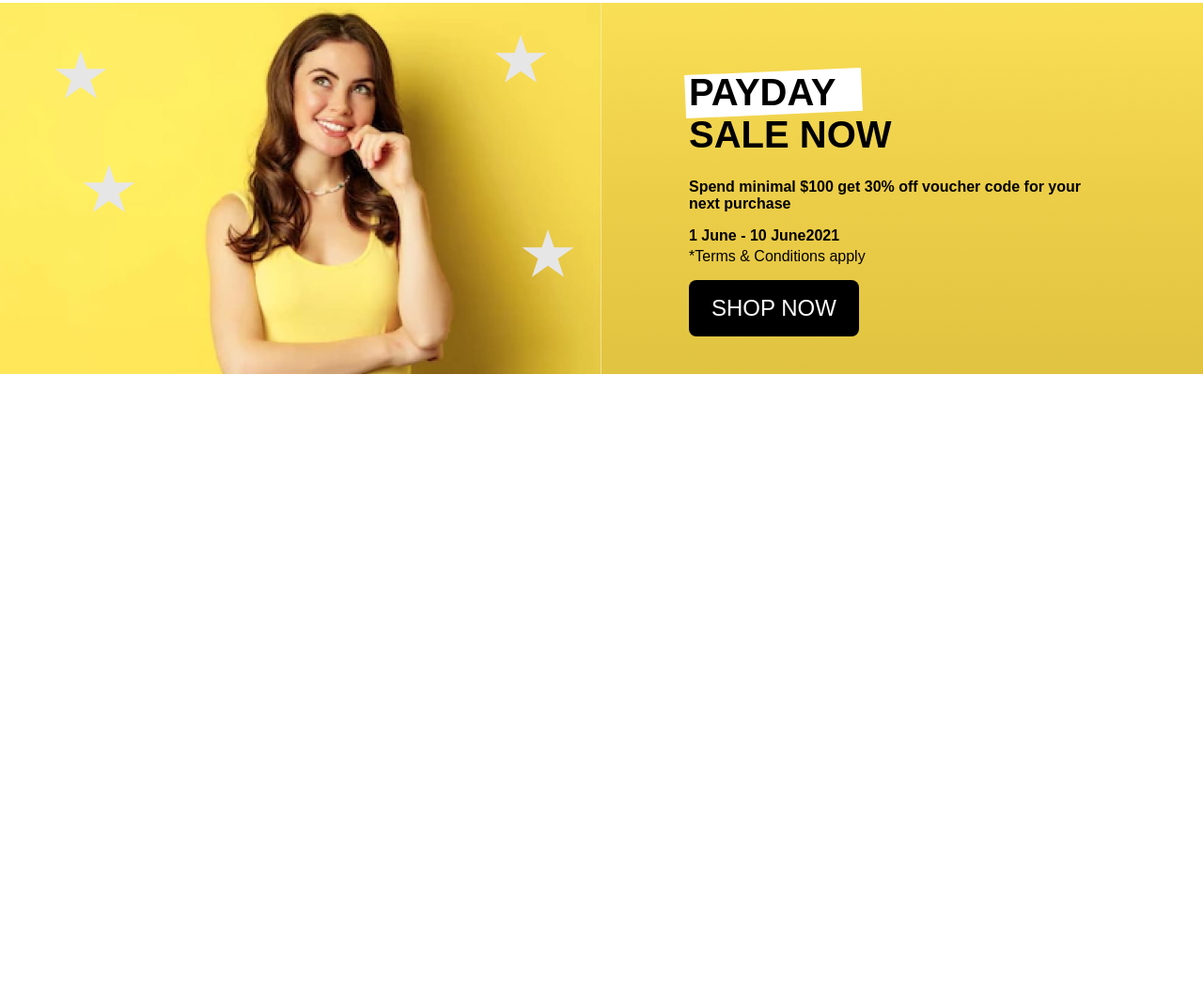
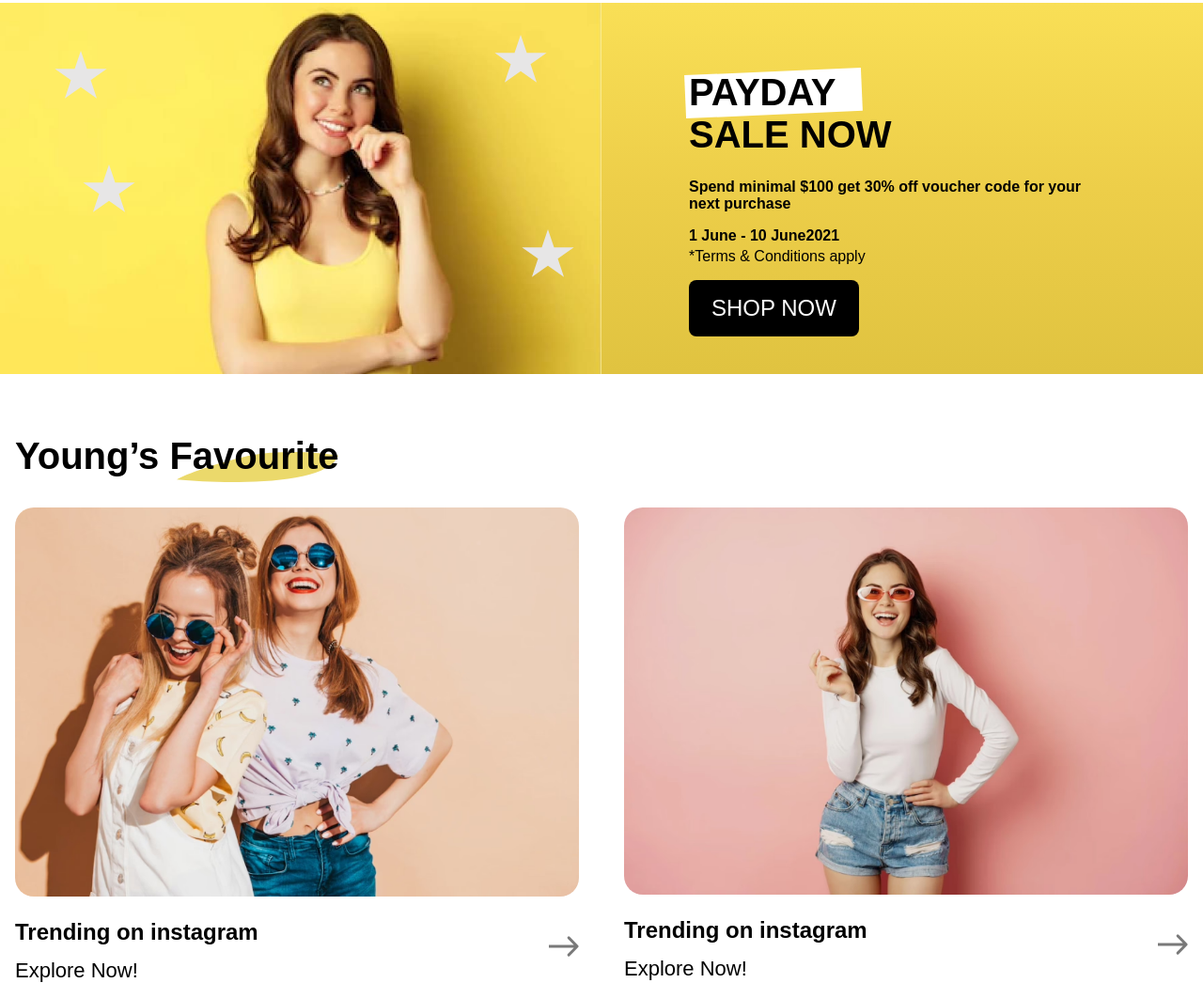
Before and after one commit to Devchris256/shopping-web, a website: page index.html in a window 1280 px wide. Shown: the part 1714-2760 px from the top of the page at 94% size. Before the commit the page ends 2144 px from the top, so only its background shows below. Drawn offline with Linux system fonts and the light colour scheme.

Commit message:
finaliza seccion favorite

```diff
--- a/index.html
+++ b/index.html
@@ -119,7 +119,7 @@
                 </div> <!-- content -->
             </div> <!-- wrapper -->
         </section> <!-- new -->
-        <section class="pay">
+        <section class="pay" aria-label="Sale Now">
             <div class="wrapper">
                 <div class="pay__content">
                     <div class="pay__details">
@@ -133,6 +133,39 @@
                 </div> <!-- content -->
             </div> <!-- wrapper -->
         </section> <!-- pay -->
+        <section class="favorite">
+            <div class="wrapper">
+                <h2 class="favorite__title">Young’s Favourite</h2>
+                <div class="favorite__content">
+                    <div class="favorite__card">
+                        <div class="favorite__img">
+                            <picture>
+                                <source srcset="./build/img/two-grils.avif" type="image/avif">
+                                <source srcset="./build/img/two-grils.webp" type="image/webp">
+                                <img class="favorite__imgPicture" loading="lazy" src="./build/img/two-grils.jpg" alt="Chica luciendo una polera con capucha color naranja zanahoria">
+                            </picture>
+                        </div>
+                        <div class="favorite__details">
+                            <h3 class="favorite__type">Trending on instagram</h3>
+                            <p class="favorite__text">Explore Now!</p>
+                        </div>
+                    </div> <!-- card -->
+                    <div class="favorite__card">
+                        <div class="favorite__img">
+                            <picture>
+                                <source srcset="./build/img/girl-pink.avif" type="image/avif">
+                                <source srcset="./build/img/girl-pink.webp" type="image/webp">
+                                <img class="favorite__imgPicture" loading="lazy" src="./build/img/girl-pink.jpg" alt="Chica luciendo una polera con capucha color naranja zanahoria">
+                            </picture>
+                        </div>
+                        <div class="favorite__details">
+                            <h3 class="favorite__type">Trending on instagram</h3>
+                            <p class="favorite__text">Explore Now!</p>
+                        </div>
+                    </div> <!-- card -->
+                </div> <!-- content -->
+            </div> <!-- wrapper -->
+        </section> <!-- favorite -->
     </main>
 </body>
 </html>
--- /dev/null
+++ b/src/scss/design/content/_favorite.scss
@@ -0,0 +1,107 @@
+@use '../../base/variables' as v;
+@use '../../base/minxis' as m;
+
+.favorite {
+    &__content {
+        display: flex;
+        flex-direction: column;
+        gap: 2rem;
+    }
+
+    &__details {
+        position: relative;
+
+        &::after {
+            content: ' ';
+            display: block;
+            inline-size: 2rem;
+            block-size: 2rem;
+            background-image: url('../img/flecha.svg');
+            background-repeat: no-repeat;
+            background-size: 100%;
+            position: absolute;
+            inset-inline-end: 0;
+            inset-block-start: 50%;
+            transform: translateY(-50%);
+        }
+    }
+
+
+    &__title {
+        position: relative;
+        display: inline-block;
+        margin-block-end: 2rem;
+
+        &::before {
+            @include m.decoTitle;
+        }
+    }
+
+    &__type {
+        font-size: 1.25rem;
+        margin-block-end: .875rem;
+    }
+
+    &__text {
+        margin: 0;
+    }
+
+    @include m.phone {
+        &__type {
+            font-size: 1.375rem;
+        }
+
+        &__text {
+            font-size: 1.125rem;
+        }
+    }
+
+    @include m.tablet {
+        &__content {
+            @include m.gridColum(2);
+            gap: 3rem;
+        }
+    }
+
+    @include m.desk {
+        &__title {
+            font-size: 2.5rem;
+        }
+
+        &__type {
+            font-size: 1.5rem;
+        }
+
+        &__text {
+            font-size: 1.375rem;
+        }
+
+        &__img {
+            overflow: hidden;
+            border-radius: 1.25rem;
+        }
+
+        &__imgPicture {
+            transition: transform .9s;
+
+            &:hover {
+                transform: scale(1.2);
+            }
+        }
+
+    }
+
+    @include m.deskXL {
+        &__title {
+            font-size: 3rem;
+        }
+
+        &__type {
+            font-size: 1.875rem;
+        }
+
+        &__text {
+            font-size: 1.5rem;
+        }
+    }
+}
--- a/src/scss/design/content/_index.scss
+++ b/src/scss/design/content/_index.scss
@@ -2,3 +2,4 @@
 @forward './marcas';
 @forward './new';
 @forward './pay';
+@forward './favorite';
```
Also changed, not shown: build/css/app.css.
